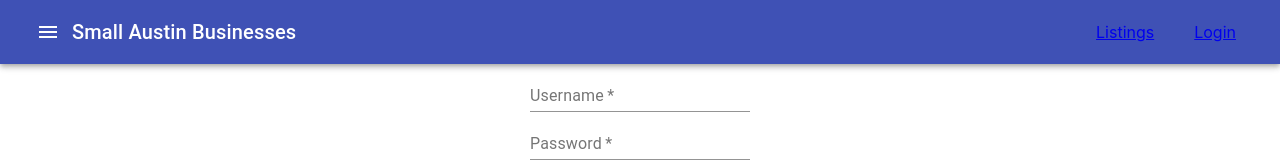
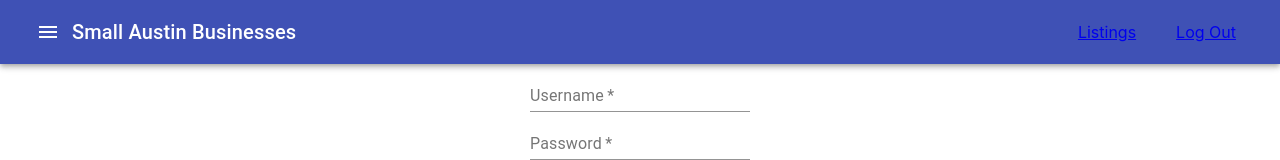
Before and after one commit to benedwrds/small-business, a React (Create React App) app: page /login in a window 1280 px wide. Shown: the top 160 px of the page. Built offline with nearby package versions, Linux system fonts and the light colour scheme.

Commit message:
nav login logout toggle

```diff
--- a/src/components/Navigation.js
+++ b/src/components/Navigation.js
@@ -1,4 +1,5 @@
-import React from 'react'
+import React, { Component } from 'react' //new
+//import React from 'react' //uncomment if retrieving old code
 import { AppBar, Toolbar, IconButton,
     Typography } from '@material-ui/core'
 import MenuIcon from '@material-ui/icons/Menu'
@@ -6,7 +7,23 @@ import MenuIcon from '@material-ui/icons/Menu'
 // import {Link} from 'react-router'
 //   import Link from '@material-ui/core/Link'
 
- const Navigation = () => {
+class Navigation extends Component {
+    constructor(){//new
+      super();//new
+    this.state = {  //new "this.state"
+      loggedIn : false, //new
+        };
+    this.changeState = this.changeState.bind(this);
+    }
+
+    changeState = () => {
+        this.setState({
+        loggedIn : !this.state.login
+        });
+      };
+      //const Navigation = () => {
+          render(){ //new
+            const {loggedIn} = this.state;
     return (
 
 
@@ -24,8 +41,10 @@ import MenuIcon from '@material-ui/icons/Menu'
                         <Link to="/listings">Listings</Link>
                     </li>
                     <li className="nav-list-item">
-                         <Link to="/login">Login</Link>
-                         {/* Not showing up */}
+                         <Link to="/login"
+                         onClick={this.changeState}
+                         >{loggedIn ? "Login" : "Log Out"}</Link>
+
                     </li>
                </ul>
             </Toolbar>
@@ -33,5 +52,6 @@ import MenuIcon from '@material-ui/icons/Menu'
  </div>
 )
  }
+}
 
 export default Navigation
```
Also changed, not shown: src/components/Login.js (+4 -4 lines).
